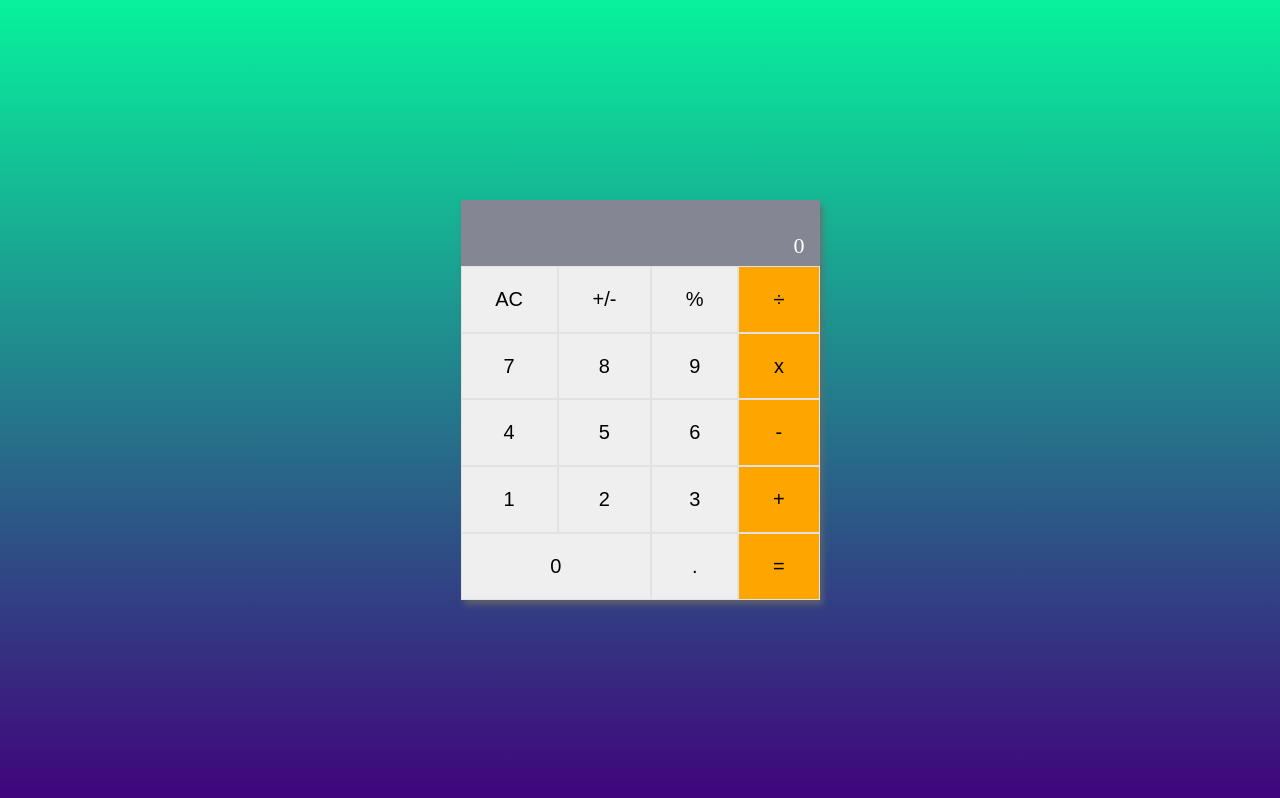
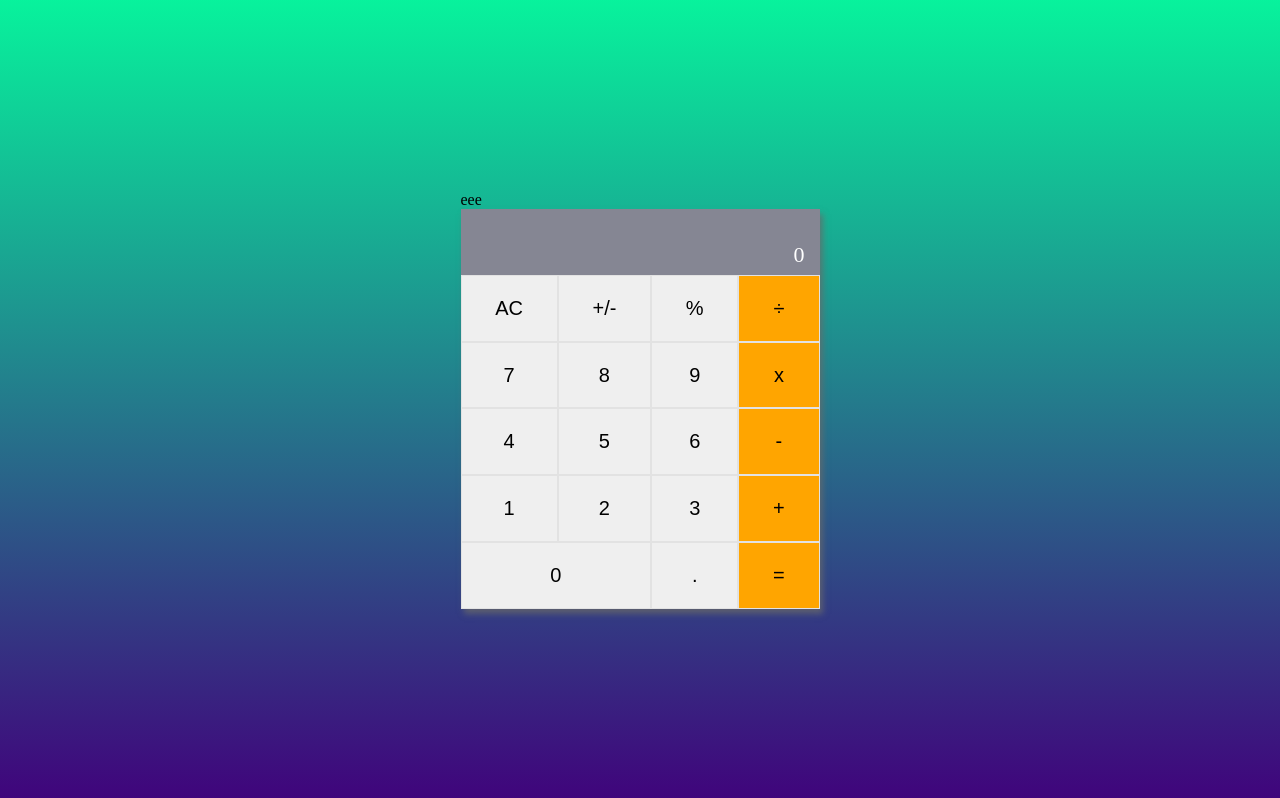
Before and after one commit to ctokoli/math-magicians-react-app, a React (Create React App) app: page / in a window 1280 px wide. Built offline with nearby package versions, Linux system fonts and the light colour scheme.

Commit message:
Update App.js

```diff
--- a/src/App.js
+++ b/src/App.js
@@ -1,8 +1,14 @@
 import Calculator from './components/Calculator';
+import Quotes from './components/Quotes';
 import './App.css';
 
 function App() {
-  return <Calculator />;
+  return (
+    <>
+      <Quotes />
+      <Calculator />
+    </>
+  );
 }
 
 export default App;
```
